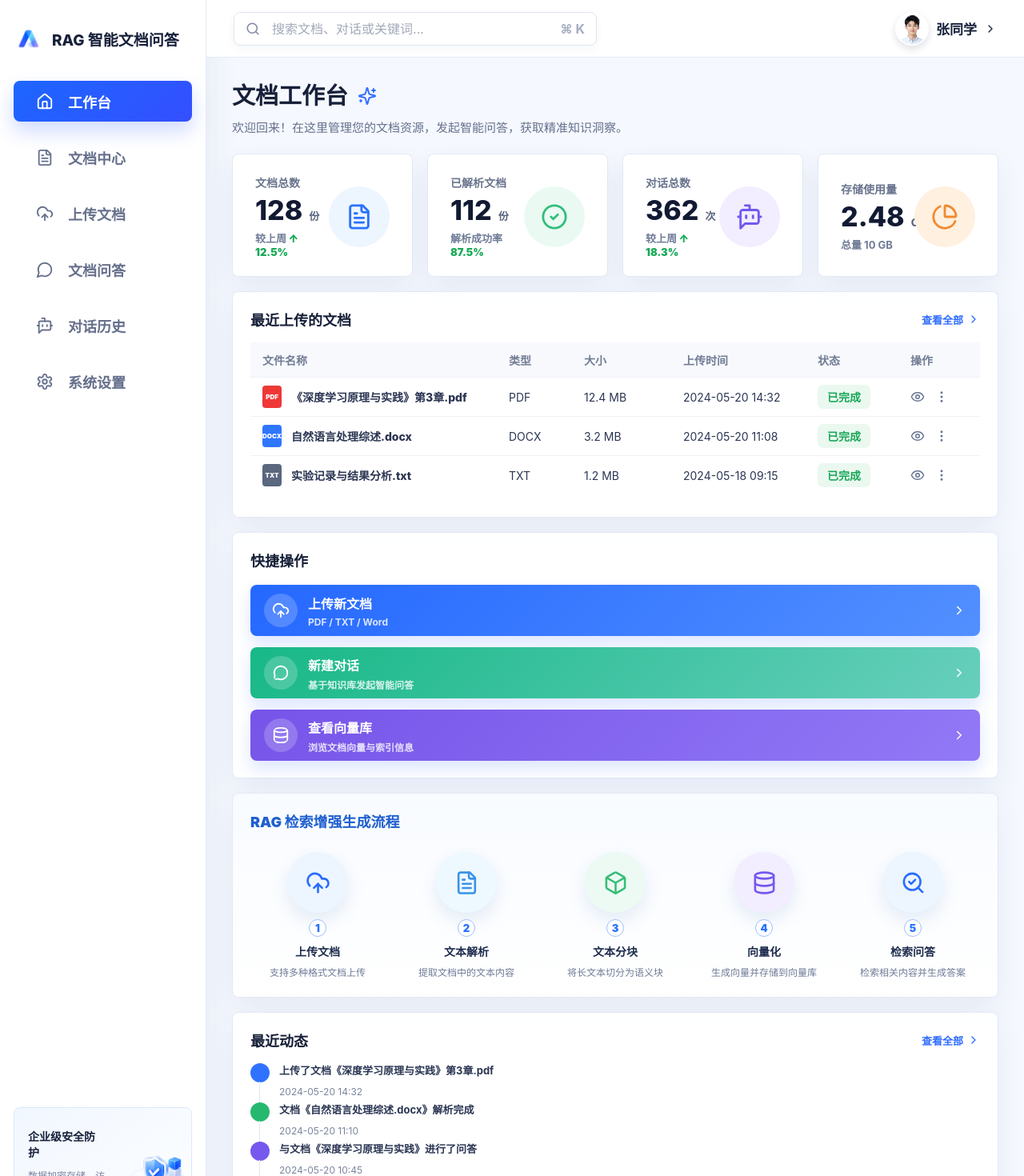
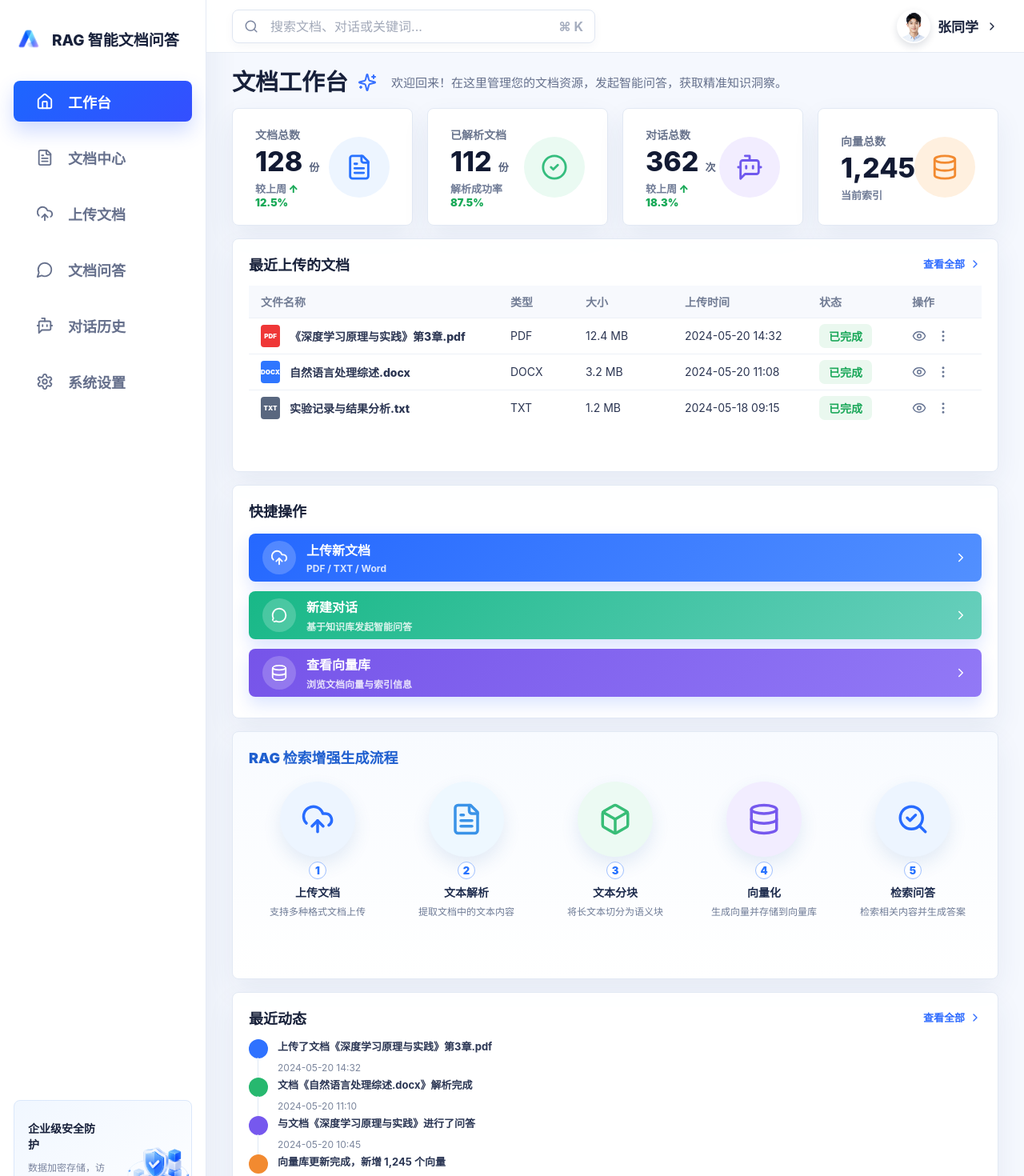
Before and after one commit to ofb241223-dotcom/RAG-LLM, a React (Vite) app in the folder frontend/: page / in a window 1280 px wide. Shown: the top 1470 px of the page at 80% size. Built offline with nearby package versions, Linux system fonts and the light colour scheme.

Commit message:
Fit dashboard to viewport

```diff
--- a/frontend/src/App.tsx
+++ b/frontend/src/App.tsx
@@ -10,7 +10,6 @@ import {
   Home,
   MessageCircle,
   MoreVertical,
-  PieChart,
   Search,
   SearchCheck,
   Settings,
@@ -57,12 +56,12 @@ const stats = [
     tone: 'purple',
   },
   {
-    label: '存储使用量',
-    value: '2.48',
-    unit: 'GB',
-    metaLabel: '总量 10 GB',
+    label: '向量总数',
+    value: '1,245',
+    unit: '个',
+    metaLabel: '当前索引',
     trend: '',
-    icon: PieChart,
+    icon: Database,
     tone: 'orange',
   },
 ];
@@ -250,8 +249,8 @@ function App() {
             <ol className="process-list">
               {processSteps.map(({ icon: Icon, ...step }, index) => (
                 <li className={`process-step ${step.tone}`} key={step.label}>
-                  <div className="process-icon">
-                    <Icon size={31} />
+                  <div className="process-icon" data-testid="process-icon">
+                    <Icon size={42} />
                   </div>
                   <span className="step-number">{index + 1}</span>
                   <strong>{step.label}</strong>
--- a/frontend/src/styles.css
+++ b/frontend/src/styles.css
@@ -130,8 +130,8 @@ button {
   align-items: center;
   justify-content: space-between;
   gap: 24px;
-  height: 72px;
-  padding: 0 34px;
+  height: 66px;
+  padding: 0 32px;
   background: rgba(255, 255, 255, 0.94);
   border-bottom: 1px solid #e5ebf4;
   backdrop-filter: blur(12px);
@@ -195,16 +195,24 @@ button {
 }
 
 .hero-section {
-  padding: 31px 32px 20px;
+  padding: 20px 32px 14px;
+}
+
+.hero-section > div {
+  display: flex;
+  align-items: center;
+  gap: 18px;
+  flex-wrap: wrap;
 }
 
 .hero-section h1 {
   display: flex;
   align-items: center;
   gap: 12px;
-  margin: 0 0 9px;
+  margin: 0;
   font-size: 29px;
   line-height: 1.2;
+  white-space: nowrap;
 }
 
 .hero-section h1 svg {
@@ -215,14 +223,15 @@ button {
   margin: 0;
   color: #65708c;
   font-size: 15px;
-  line-height: 1.7;
+  line-height: 1.55;
+  flex: 1 1 520px;
 }
 
 .stats-grid {
   display: grid;
   grid-template-columns: repeat(4, minmax(0, 1fr));
   gap: 18px;
-  padding: 0 32px 18px;
+  padding: 0 32px 16px;
 }
 
 .panel,
@@ -237,13 +246,13 @@ button {
   display: flex;
   align-items: center;
   justify-content: space-between;
-  min-height: 138px;
-  padding: 25px 28px 22px;
+  min-height: 130px;
+  padding: 22px 28px 20px;
 }
 
 .stat-copy {
   display: grid;
-  gap: 8px;
+  gap: 7px;
   min-width: 0;
 }
 
@@ -316,12 +325,12 @@ button {
 .content-grid {
   display: grid;
   grid-template-columns: minmax(0, 1fr) 416px;
-  gap: 18px;
-  padding: 0 32px 32px;
+  gap: 16px;
+  padding: 0 32px 20px;
 }
 
 .panel {
-  padding: 21px 22px;
+  padding: 18px 20px;
 }
 
 .panel-heading {
@@ -329,7 +338,7 @@ button {
   align-items: center;
   justify-content: space-between;
   gap: 16px;
-  margin-bottom: 16px;
+  margin-bottom: 14px;
 }
 
 .panel h2 {
@@ -350,7 +359,7 @@ button {
 }
 
 .documents-panel {
-  min-height: 283px;
+  min-height: 292px;
 }
 
 .document-row {
@@ -358,7 +367,7 @@ button {
   grid-template-columns: minmax(280px, 1.5fr) 80px 110px 154px 102px 72px;
   gap: 14px;
   align-items: center;
-  min-height: 49px;
+  min-height: 45px;
   padding: 0 15px;
   color: #2c3653;
   border-top: 1px solid #edf1f7;
@@ -366,7 +375,7 @@ button {
 }
 
 .document-row.header {
-  min-height: 43px;
+  min-height: 40px;
   color: #727d95;
   background: #f7f9fd;
   border-top: 0;
@@ -428,8 +437,8 @@ button {
 .actions-panel {
   display: grid;
   align-content: start;
-  gap: 14px;
-  min-height: 283px;
+  gap: 12px;
+  min-height: 292px;
 }
 
 .actions-panel h2 {
@@ -441,7 +450,7 @@ button {
   grid-template-columns: 42px 1fr 18px;
   align-items: center;
   gap: 13px;
-  min-height: 64px;
+  min-height: 60px;
   padding: 0 17px;
   color: #ffffff;
   background: linear-gradient(135deg, #2568ff, #5290ff);
@@ -481,19 +490,19 @@ button {
 }
 
 .process-panel {
-  min-height: 245px;
+  min-height: 310px;
   background: linear-gradient(180deg, #f8fbff, #ffffff);
 }
 
 .process-panel h2 {
   color: #1f5fcf;
-  margin-bottom: 26px;
+  margin-bottom: 18px;
 }
 
 .process-list {
   display: grid;
   grid-template-columns: repeat(5, minmax(0, 1fr));
-  gap: 18px;
+  gap: 14px;
   margin: 0;
   padding: 0;
   list-style: none;
@@ -503,13 +512,13 @@ button {
   position: relative;
   display: grid;
   justify-items: center;
-  gap: 8px;
+  gap: 6px;
   text-align: center;
 }
 
 .process-step:not(:last-child)::after {
   position: absolute;
-  top: 41px;
+  top: 49px;
   right: -21px;
   color: #2873ff;
   content: "... →";
@@ -521,8 +530,8 @@ button {
 .process-icon {
   display: grid;
   place-items: center;
-  width: 76px;
-  height: 76px;
+  width: 94px;
+  height: 94px;
   border-radius: 999px;
   box-shadow: 0 10px 22px rgba(50, 103, 185, 0.12);
 }
@@ -574,7 +583,7 @@ button {
 }
 
 .activity-panel {
-  min-height: 245px;
+  min-height: 310px;
 }
 
 .activity-panel ol {
@@ -590,7 +599,7 @@ button {
   display: grid;
   grid-template-columns: 24px 1fr;
   gap: 12px;
-  min-height: 49px;
+  min-height: 48px;
   color: #2b3654;
 }
 
```
Also changed, not shown: 1 other file (tests, documents, lock files or other folders).
